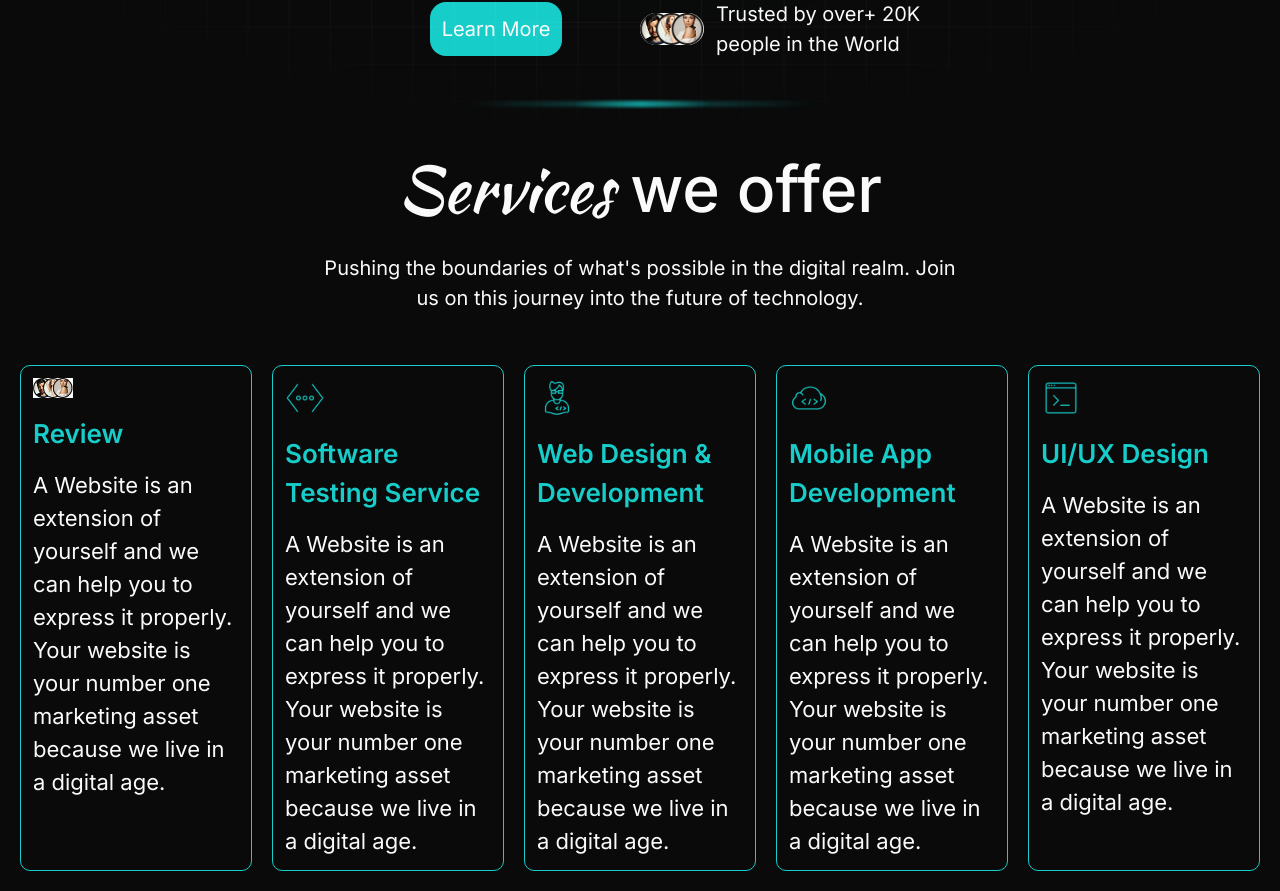
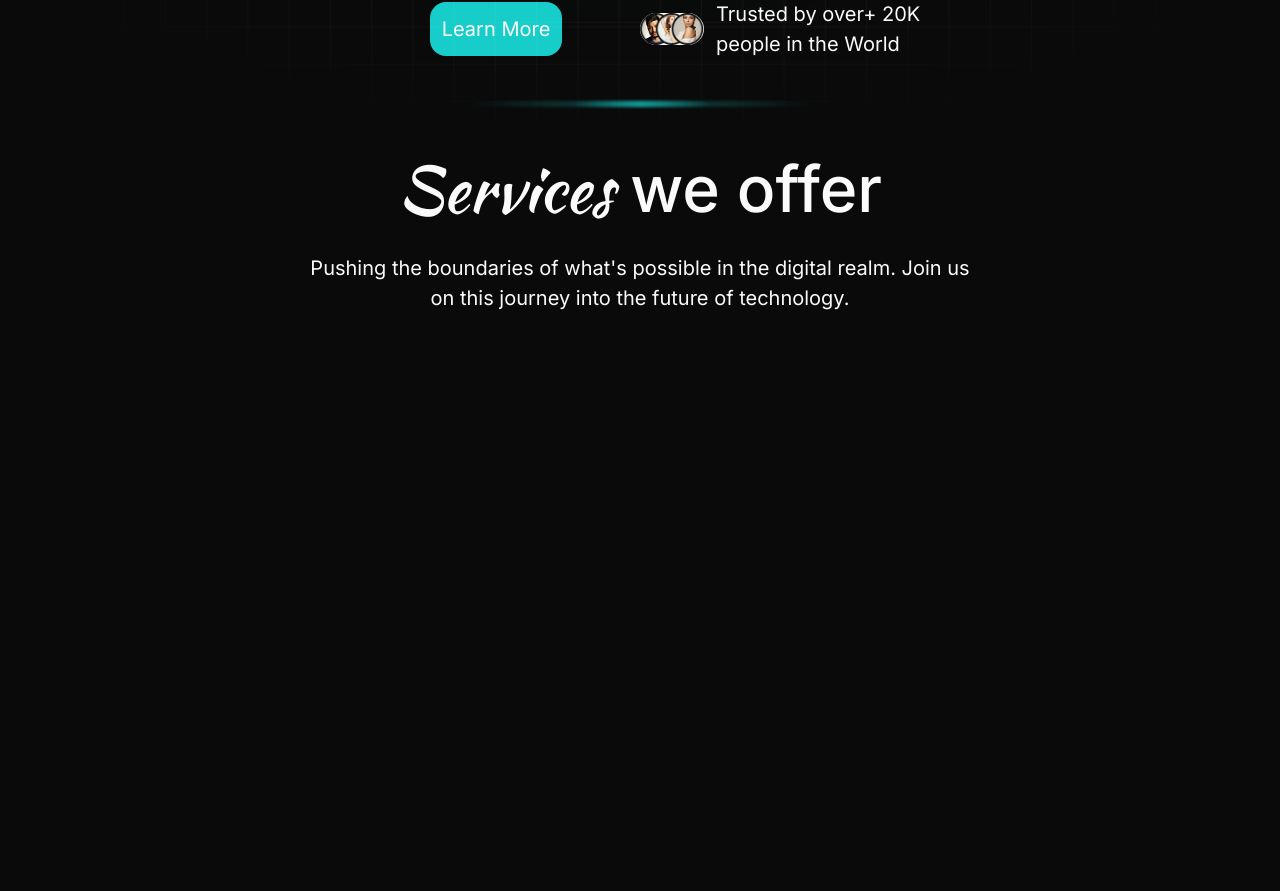
Before and after one commit to Roshen-Perera/ceylon-developers-portfolio, a Next.js app: page / in a window 1280 px wide. Shown: the part 495-1386 px from the top of the page. After the commit the page ends 808 px from the top, so only its background shows below. Built offline with nearby package versions, Linux system fonts and the light colour scheme.

Commit message:
Refactor Services component layout for improved semantic structure and consistency

```diff
--- a/components/services.tsx
+++ b/components/services.tsx
@@ -1,26 +1,28 @@
-import React from 'react'
-import ServiceCarousel from './serviceCarousel';
-import { H2, P } from './typography';
+import React from "react";
+import ServiceCarousel from "./serviceCarousel";
+import { H2, P } from "./typography";
 
 const Services = () => {
   return (
     <>
       <div className="flex flex-col items-center justify-center mt-12">
-        <H2 className="text-7xl font-medium  md:max-w-full max-w-sm">
-          <span className="font-kaushan">Services</span> we offer{" "}
-        </H2>
-        <div className="mt-8 max-w-2xl flex items-center mx-auto px-4">
+        <div className="sm:max-w-full max-w-sm">
+          <H2 className="text-7xl font-medium  ">
+            <span className="font-kaushan">Services</span> we offer
+          </H2>
+        </div>
+        <div className="lg:mt-8 mt-4 lg:max-w-2xl md:max-w-xl max-w-xs flex items-center">
           <P className="text-center">
             Pushing the boundaries of what&apos;s possible in the digital realm.
             Join us on this journey into the future of technology.
           </P>
         </div>
-        <div className="mt-8">
+        {/* <div className="mt-8">
           <ServiceCarousel />
-        </div>
+        </div> */}
       </div>
     </>
   );
-}
+};
 
-export default Services
+export default Services;
```
